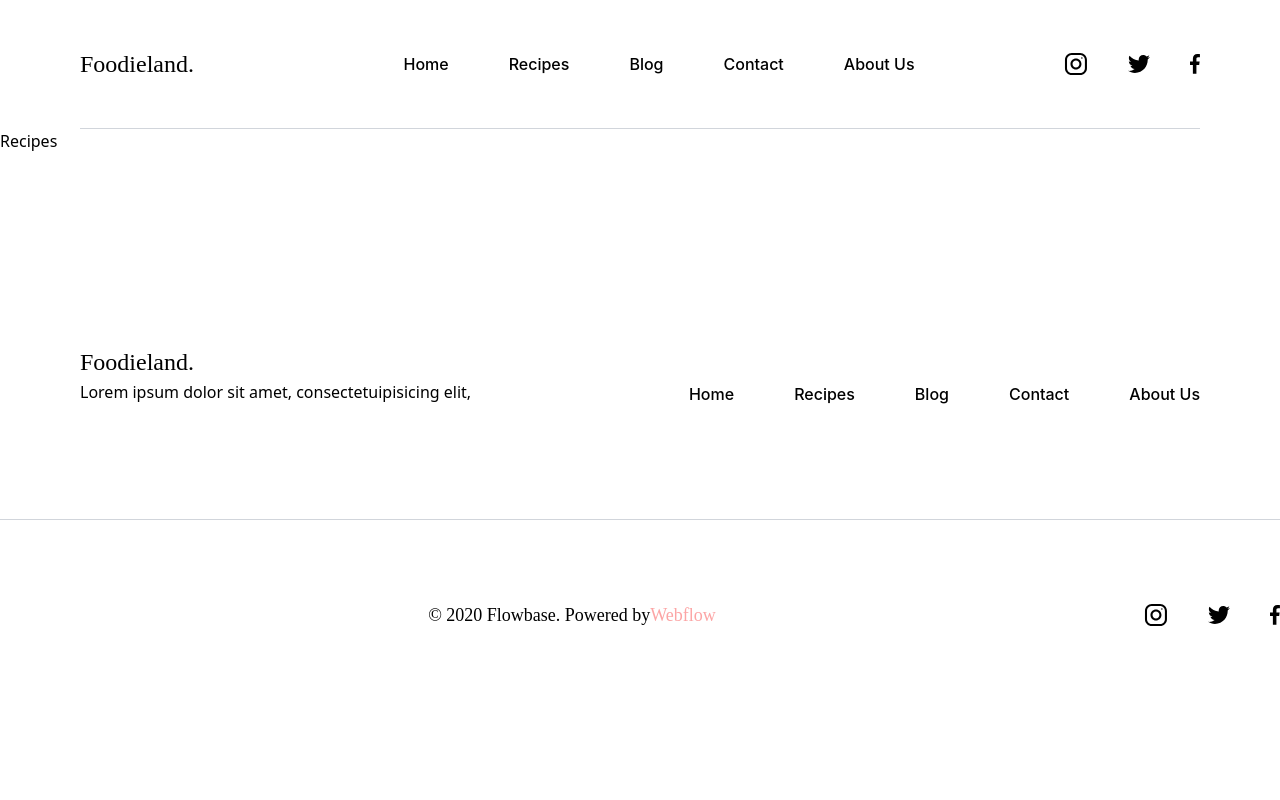
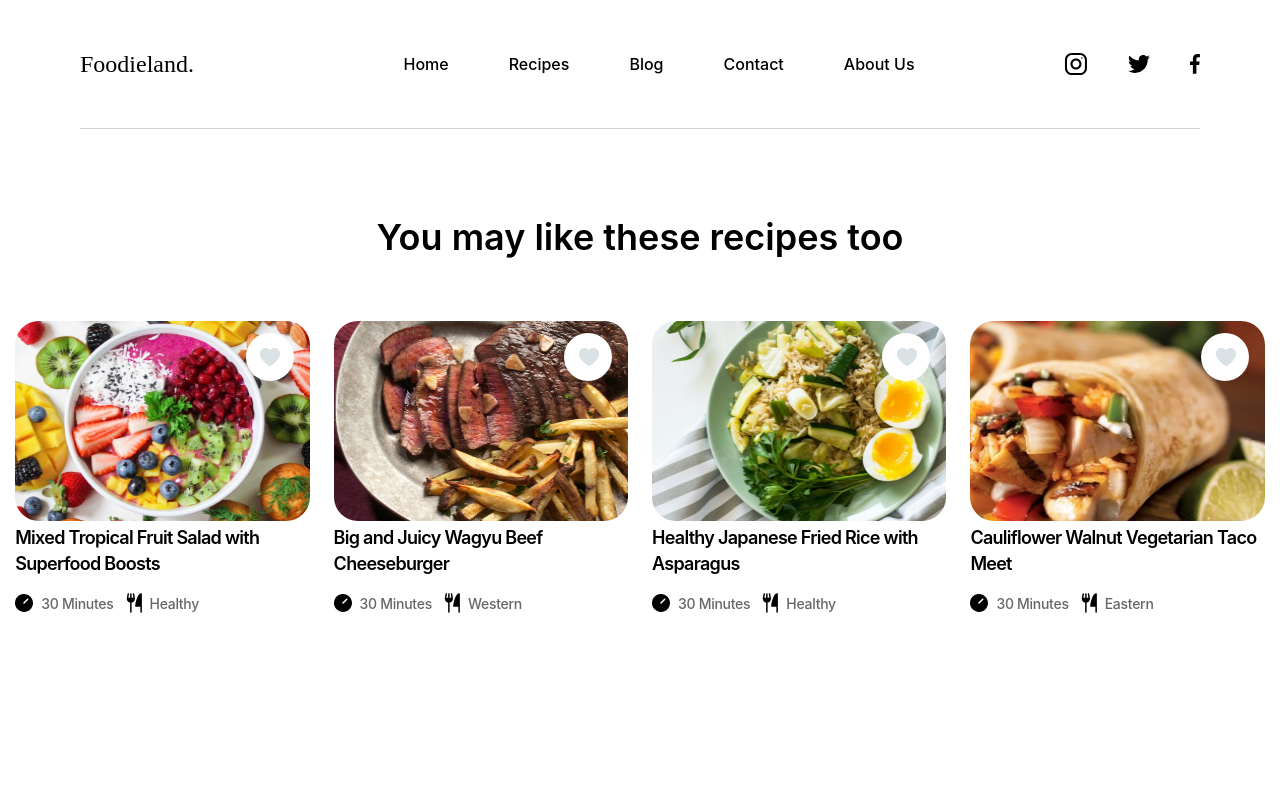
Before and after one commit to foodieland-project/foodieland-frontend, a React (Create React App) app: page /recipes in a window 1280 px wide. Shown: the top 800 px of the page. Built offline with nearby package versions, Linux system fonts and the light colour scheme.

Commit message:
finished recommended recipes

```diff
--- a/src/components/BasicComponents/moreRecipe/components/moreRecipeCard/index.tsx
+++ b/src/components/BasicComponents/moreRecipe/components/moreRecipeCard/index.tsx
@@ -26,7 +26,7 @@ const MoreRecipeCard=({recipeData}:any)=> {
         </div>
         <div className='flex items-center absolute bottom-2 mt-3 font-medium text-sm leading-[17px] tracking-[-0.02em] text-[rgba(0,0,0,0.6)]'>
             <div className='flex items-center mr-3'><span className='inline-block pr-2'>{icons.timer()}</span>{time}</div>
-            <div><span className='inline-block '>{icons.fork()}</span><span className='inline-block pr-2'>{icons.knife()}</span>{Meal}</div>
+            <div className='flex items-center'><span className='inline-block '>{icons.fork()}</span><span className='inline-block pr-2'>{icons.knife()}</span>{Meal}</div>
         </div>
 
     </div>
--- /dev/null
+++ b/src/components/BasicComponents/recommendedRecipes/index.jsx
@@ -0,0 +1,57 @@
+import MoreRecipeCard from "../moreRecipe/components/moreRecipeCard";
+function RecommendedRecipes() {
+  const recommendedRecipesData = [
+    {
+      category: "product",
+      id: 1,
+      title: "Mixed Tropical Fruit Salad with Superfood Boosts",
+      img: "images/delicious-recipe/food-1.png",
+      Meal: "Healthy",
+      time: "30 Minutes",
+      liked: false,
+    },
+    {
+      category: "product",
+      id: 2,
+      title: "Big and Juicy Wagyu Beef Cheeseburger",
+      img: "images/delicious-recipe/food-2.png",
+      Meal: "Western",
+      time: "30 Minutes",
+      liked: false,
+    },
+    {
+      category: "product",
+      id: 3,
+      title: "Healthy Japanese Fried Rice with Asparagus",
+      img: "images/delicious-recipe/food-3.png",
+      Meal: "Healthy",
+      time: "30 Minutes",
+      liked: false,
+    },
+    {
+      category: "product",
+      id: 4,
+      title: "Cauliflower Walnut Vegetarian Taco Meet",
+      img: "images/delicious-recipe/food-4.png",
+      Meal: "Eastern",
+      time: "30 Minutes",
+      liked: false,
+    },
+  ];
+  return (
+    <section className="container font-inter flex flex-col py-2  mx-auto my-10 md:my-20">
+      <div className="text-center mb-16">
+        <h2 className="font-semibold text-3xl sm:text-4xl">
+          You may like these recipes too
+        </h2>
+      </div>
+      <div className="flex gap-6 justify-center items-center w-full flex-wrap">
+        {recommendedRecipesData.map((data) => (
+          <MoreRecipeCard key={data.id} recipeData={data} />
+        ))}
+      </div>
+    </section>
+  );
+}
+
+export default RecommendedRecipes;
--- a/src/components/Pages/Recipes/index.jsx
+++ b/src/components/Pages/Recipes/index.jsx
@@ -1,9 +1,12 @@
-import React from 'react'
+import React from "react";
+import RecommendedRecipes from "../../BasicComponents/recommendedRecipes";
 
 const Recipes = () => {
   return (
-    <div>Recipes</div>
-  )
-}
+    <div>
+      <RecommendedRecipes />
+    </div>
+  );
+};
 
-export default Recipes
+export default Recipes;
```
